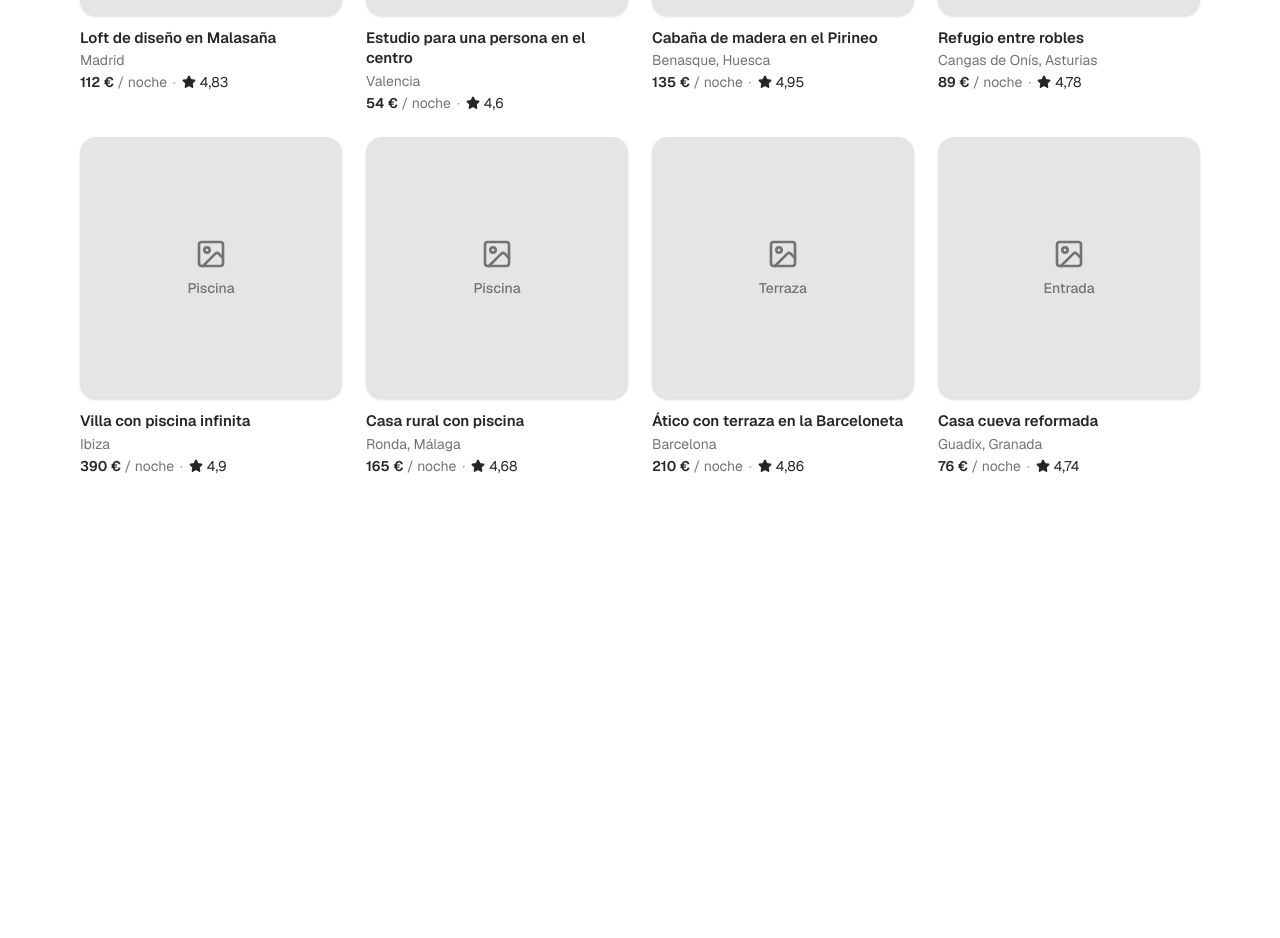
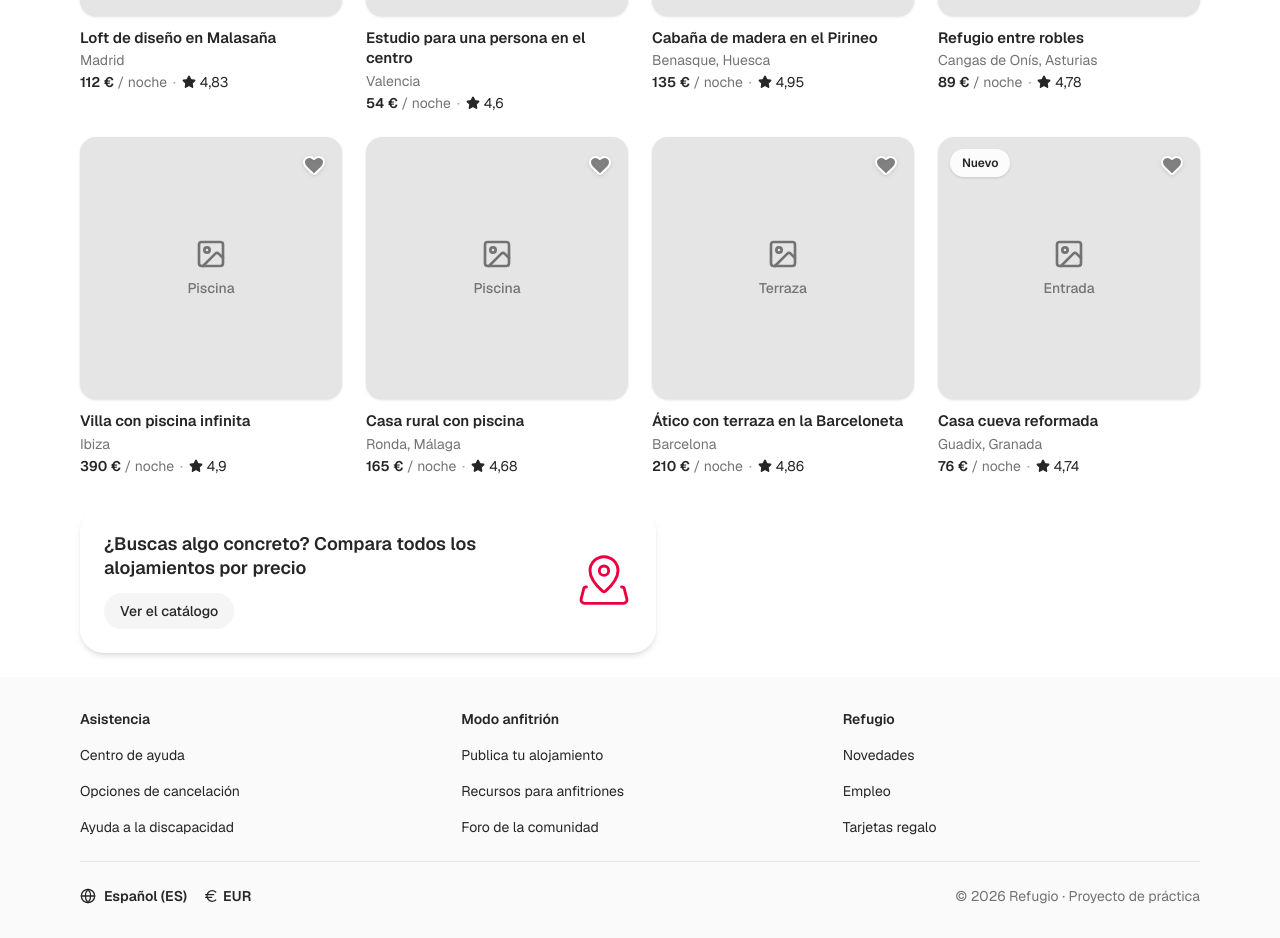
Before and after one commit to 4GeeksAcademy/airbnb-nextjs-ElennaDev, a Next.js app: page / in a window 1280 px wide. Shown: the part 860-1798 px from the top of the page. Before the commit the page ends 1360 px from the top, so only its background shows below. Built offline with nearby package versions, Linux system fonts and the light colour scheme.

Commit message:
feat: fase 7 — opcionales (badge, favorito, promo y footer)
Registro de desviaciones añadido a spec/plan.md.

Co-Authored-By: Claude Opus 5.5 <noreply@anthropic.com>

```diff
--- a/app/layout.tsx
+++ b/app/layout.tsx
@@ -1,5 +1,7 @@
 import type { Metadata } from "next";
 import { Geist } from "next/font/google";
+import Footer from "@/components/Footer";
+import { footerGroups } from "@/data/footer";
 import "./globals.css";
 
 const geistSans = Geist({
@@ -17,6 +19,7 @@ const RootLayout = ({ children }: LayoutProps<"/">) => {
     <html lang="es" className={`${geistSans.variable} h-full antialiased`}>
       <body className="flex min-h-full flex-col bg-white font-sans text-neutral-800">
         {children}
+        <Footer groups={footerGroups} />
       </body>
     </html>
   );
--- a/app/page.tsx
+++ b/app/page.tsx
@@ -1,10 +1,12 @@
 "use client";
 
+import { MapPinned } from "lucide-react";
 import { useEffect, useState } from "react";
 import CategoryBar from "@/components/CategoryBar";
 import ListingGrid from "@/components/ListingGrid";
 import LoadingIndicator from "@/components/LoadingIndicator";
 import Navbar from "@/components/Navbar";
+import PromoCard from "@/components/PromoCard";
 import SectionHeader from "@/components/SectionHeader";
 import { ALL_CATEGORY_ID, categories } from "@/data/categories";
 import { listings as mockListings } from "@/data/listings";
@@ -53,6 +55,12 @@ const HomePage = () => {
           />
           {isLoading ? <LoadingIndicator /> : <ListingGrid listings={visibleListings} />}
         </section>
+        <PromoCard
+          title="¿Buscas algo concreto? Compara todos los alojamientos por precio"
+          ctaLabel="Ver el catálogo"
+          href="/catalog"
+          icon={<MapPinned className="size-14" strokeWidth={1.25} aria-hidden="true" />}
+        />
       </main>
     </>
   );
--- /dev/null
+++ b/components/FavoriteButton.tsx
@@ -0,0 +1,34 @@
+import { Heart } from "lucide-react";
+import type { MouseEvent } from "react";
+
+interface FavoriteButtonProps {
+  isFavorite: boolean;
+  onToggle: () => void;
+}
+
+const FavoriteButton = ({ isFavorite, onToggle }: FavoriteButtonProps) => {
+  // Evita que el clic llegue al <Link> de la tarjeta y navegue al detalle (§7).
+  const handleClick = (event: MouseEvent<HTMLButtonElement>) => {
+    event.preventDefault();
+    event.stopPropagation();
+    onToggle();
+  };
+
+  return (
+    <button
+      type="button"
+      aria-label={isFavorite ? "Quitar de favoritos" : "Guardar en favoritos"}
+      aria-pressed={isFavorite}
+      onClick={handleClick}
+      className="absolute top-3 right-3 flex size-8 items-center justify-center rounded-full transition hover:scale-110 focus-visible:ring-2 focus-visible:ring-white focus-visible:outline-none"
+    >
+      <Heart
+        className={`size-6 drop-shadow ${isFavorite ? "fill-rose-600 text-rose-600" : "fill-black/40 text-white"}`}
+        strokeWidth={2}
+        aria-hidden="true"
+      />
+    </button>
+  );
+};
+
+export default FavoriteButton;
--- /dev/null
+++ b/components/Footer.tsx
@@ -0,0 +1,38 @@
+import { Euro, Globe } from "lucide-react";
+import type { FooterGroup } from "@/types/footer";
+
+interface FooterProps {
+  groups: FooterGroup[];
+}
+
+const Footer = ({ groups }: FooterProps) => {
+  return (
+    <footer className="bg-neutral-50 px-6 py-8 text-neutral-800 md:px-10 lg:px-20">
+      <div className="divide-y divide-neutral-200 md:grid md:grid-cols-3 md:gap-6 md:divide-y-0">
+        {groups.map((group) => (
+          <section key={group.title} className="py-6 first:pt-0 md:py-0">
+            <h2 className="mb-4 text-sm font-semibold">{group.title}</h2>
+            <ul className="space-y-4 text-sm">
+              {group.links.map((link) => (
+                <li key={link}>{link}</li>
+              ))}
+            </ul>
+          </section>
+        ))}
+      </div>
+      <div className="mt-6 space-y-4 border-t border-neutral-200 pt-6 text-sm md:flex md:items-center md:justify-between md:space-y-0">
+        <p className="flex items-center gap-4 font-semibold">
+          <span className="flex items-center gap-2">
+            <Globe className="size-4" aria-hidden="true" /> Español (ES)
+          </span>
+          <span className="flex items-center gap-1">
+            <Euro className="size-4" aria-hidden="true" /> EUR
+          </span>
+        </p>
+        <p className="text-neutral-500">© 2026 Refugio · Proyecto de práctica</p>
+      </div>
+    </footer>
+  );
+};
+
+export default Footer;
--- /dev/null
+++ b/components/ListingBadge.tsx
@@ -0,0 +1,13 @@
+interface ListingBadgeProps {
+  label: string;
+}
+
+const ListingBadge = ({ label }: ListingBadgeProps) => {
+  return (
+    <span className="absolute top-3 left-3 rounded-full bg-white/90 px-3 py-1.5 text-xs font-semibold text-neutral-800 shadow-sm">
+      {label}
+    </span>
+  );
+};
+
+export default ListingBadge;
--- a/components/ListingCard.tsx
+++ b/components/ListingCard.tsx
@@ -1,4 +1,9 @@
+"use client";
+
 import Link from "next/link";
+import { useState } from "react";
+import FavoriteButton from "@/components/FavoriteButton";
+import ListingBadge from "@/components/ListingBadge";
 import PhotoPlaceholder from "@/components/PhotoPlaceholder";
 import StarRating from "@/components/StarRating";
 import type { Listing } from "@/types/listing";
@@ -8,9 +13,13 @@ interface ListingCardProps {
 }
 
 const ListingCard = ({ listing }: ListingCardProps) => {
-  const { id, title, location, pricePerNight, rating, photos } = listing;
+  const { id, title, location, pricePerNight, rating, photos, badge } = listing;
+  // Estado local no compartido (excepción a T-2 aceptada en plan.md, fase 7).
+  const [isFavorite, setIsFavorite] = useState(false);
 
   return (
+    // FavoriteButton va como hermano del <Link> (no dentro) para no anidar un <button> en un <a>.
+    <div className="relative">
       <Link
         href={`/rooms/${id}`}
         className="group block rounded-2xl focus-visible:ring-2 focus-visible:ring-neutral-800 focus-visible:ring-offset-4 focus-visible:outline-none"
@@ -18,7 +27,9 @@ const ListingCard = ({ listing }: ListingCardProps) => {
         <PhotoPlaceholder
           label={photos[0]}
           className="aspect-square rounded-2xl shadow-sm transition-opacity group-hover:opacity-90"
-      />
+        >
+          {badge && <ListingBadge label={badge} />}
+        </PhotoPlaceholder>
         <div className="mt-3">
           <h3 className="line-clamp-2 text-[15px] leading-snug font-semibold text-neutral-800">
             {title}
@@ -36,6 +47,8 @@ const ListingCard = ({ listing }: ListingCardProps) => {
           </p>
         </div>
       </Link>
+      <FavoriteButton isFavorite={isFavorite} onToggle={() => setIsFavorite((value) => !value)} />
+    </div>
   );
 };
 
--- /dev/null
+++ b/components/PromoCard.tsx
@@ -0,0 +1,33 @@
+import Link from "next/link";
+import type { ReactNode } from "react";
+
+interface PromoCardProps {
+  title: string;
+  ctaLabel: string;
+  icon?: ReactNode;
+  /** Ruta interna existente. Si falta, el CTA se muestra como texto. */
+  href?: string;
+}
+
+const CTA_CLASSES =
+  "inline-flex rounded-full bg-neutral-100 px-4 py-2 text-sm font-medium text-neutral-800 transition hover:bg-neutral-200 focus-visible:ring-2 focus-visible:ring-neutral-800 focus-visible:outline-none";
+
+const PromoCard = ({ title, ctaLabel, icon, href }: PromoCardProps) => {
+  return (
+    <aside className="flex items-center justify-between gap-4 rounded-3xl bg-white p-6 shadow-md md:max-w-xl">
+      <div className="space-y-3">
+        <p className="text-lg leading-snug font-semibold text-neutral-800">{title}</p>
+        {href ? (
+          <Link href={href} className={CTA_CLASSES}>
+            {ctaLabel}
+          </Link>
+        ) : (
+          <span className={CTA_CLASSES}>{ctaLabel}</span>
+        )}
+      </div>
+      {icon && <div className="shrink-0 text-rose-600">{icon}</div>}
+    </aside>
+  );
+};
+
+export default PromoCard;
--- /dev/null
+++ b/data/footer.ts
@@ -0,0 +1,17 @@
+import type { FooterGroup } from "@/types/footer";
+
+// Enlaces como texto plano: no existen esas rutas y no se añaden páginas (CA-26.2).
+export const footerGroups: FooterGroup[] = [
+  {
+    title: "Asistencia",
+    links: ["Centro de ayuda", "Opciones de cancelación", "Ayuda a la discapacidad"],
+  },
+  {
+    title: "Modo anfitrión",
+    links: ["Publica tu alojamiento", "Recursos para anfitriones", "Foro de la comunidad"],
+  },
+  {
+    title: "Refugio",
+    links: ["Novedades", "Empleo", "Tarjetas regalo"],
+  },
+];
--- a/data/listings.ts
+++ b/data/listings.ts
@@ -32,7 +32,7 @@ export const listings: Listing[] = [
     id: "1", title: "Casa frente al mar en Tarifa", location: "Tarifa, Cádiz",
     pricePerNight: 145, rating: 4.92, reviewCount: 128, category: "beach",
     photos: FULL_GALLERY, maxGuests: 6, host: { name: "Lucía", yearsHosting: 7 },
-    amenities: [WIFI, KITCHEN, SEA_VIEW, PARKING, WASHER, AC],
+    amenities: [WIFI, KITCHEN, SEA_VIEW, PARKING, WASHER, AC], badge: "Favorito de los viajeros",
   },
   {
     id: "2", title: "Apartamento junto a la playa", location: "Sitges, Barcelona",
@@ -44,7 +44,7 @@ export const listings: Listing[] = [
     id: "3", title: "Mansión con jardín histórico", location: "Sevilla",
     pricePerNight: 620, rating: 4.97, reviewCount: 41, category: "mansions",
     photos: ["Fachada", "Jardín", "Salón", "Comedor"], maxGuests: 12, host: { name: "Carmen", yearsHosting: 11 },
-    amenities: [WIFI, KITCHEN, POOL, PARKING, AC, GYM, TV, WASHER],
+    amenities: [WIFI, KITCHEN, POOL, PARKING, AC, GYM, TV, WASHER], badge: "Favorito de los viajeros",
   },
   {
     id: "4", title: "Palacete con vistas al Retiro", location: "Madrid",
@@ -68,7 +68,7 @@ export const listings: Listing[] = [
     id: "7", title: "Cabaña de madera en el Pirineo", location: "Benasque, Huesca",
     pricePerNight: 135, rating: 4.95, reviewCount: 76, category: "cabins",
     photos: FULL_GALLERY, maxGuests: 5, host: { name: "Iker", yearsHosting: 6 },
-    amenities: [WIFI, KITCHEN, FIREPLACE, MOUNTAIN_VIEW, PARKING],
+    amenities: [WIFI, KITCHEN, FIREPLACE, MOUNTAIN_VIEW, PARKING], badge: "Nuevo",
   },
   {
     id: "8", title: "Refugio entre robles", location: "Cangas de Onís, Asturias",
@@ -98,6 +98,6 @@ export const listings: Listing[] = [
     id: "12", title: "Casa cueva reformada", location: "Guadix, Granada",
     pricePerNight: 76, rating: 4.74, reviewCount: 61, category: "trending",
     photos: ["Entrada", "Salón", "Dormitorio"], maxGuests: 4, host: { name: "Rocío", yearsHosting: 3 },
-    amenities: [WIFI, KITCHEN, PARKING, TV],
+    amenities: [WIFI, KITCHEN, PARKING, TV], badge: "Nuevo",
   },
 ];
--- a/spec/tasks.md
+++ b/spec/tasks.md
@@ -179,19 +179,19 @@ Fuentes: [`context.md`](../context.md) (`§N`), [`spec.md`](./spec.md) (`RF-xx`,
 
 ## Fase 7 — Opcionales (solo con la fase 6 cerrada)
 
-- [ ] **7.1** Añadir `badge` a 3–4 mocks.
+- [x] **7.1** Añadir `badge` a 3–4 mocks.
   **Archivo**: `data/listings.ts` · **RF**: RF-23 · **Verifica**: `tsc`.
-- [ ] **7.2** `ListingBadge` + uso en `ListingCard` (`absolute top-3 left-3`, solo si existe `badge`).
+- [x] **7.2** `ListingBadge` + uso en `ListingCard` (`absolute top-3 left-3`, solo si existe `badge`).
   **Archivo**: `components/ListingBadge.tsx`, `components/ListingCard.tsx` · **RF**: RF-23 · **Verifica**: CA-23.1 (tarjetas con y sin badge).
-- [ ] **7.3** `FavoriteButton`: icono `Heart`, `aria-label`, `preventDefault()` + `stopPropagation()`.
+- [x] **7.3** `FavoriteButton`: icono `Heart`, `aria-label`, `preventDefault()` + `stopPropagation()`.
   **Archivo**: `components/FavoriteButton.tsx` · **RF**: RF-24 · **Verifica**: `tsc`.
-- [ ] **7.4** Integrar `FavoriteButton` en `ListingCard`, con estado `isFavorite` y `'use client'`.
+- [x] **7.4** Integrar `FavoriteButton` en `ListingCard`, con estado `isFavorite` y `'use client'`.
   **Archivo**: `components/ListingCard.tsx` · **RF**: RF-24 · **Verifica**: CA-24.1 y CA-24.2 (alterna el estado y no navega); el archivo sigue ≤ ~80 líneas.
-- [ ] **7.5** `PromoCard` + uso en la Home.
+- [x] **7.5** `PromoCard` + uso en la Home.
   **Archivo**: `components/PromoCard.tsx`, `app/page.tsx` · **RF**: RF-25 · **Verifica**: CA-25.1 a 375px y 768px.
-- [ ] **7.6** `Footer`: grupos de enlaces como texto plano, idioma/moneda y copyright propio.
+- [x] **7.6** `Footer`: grupos de enlaces como texto plano, idioma/moneda y copyright propio.
   **Archivo**: `components/Footer.tsx` · **RF**: RF-26 · **Verifica**: CA-26.2 (sin `<Link>` a rutas inexistentes).
-- [ ] **7.7** Montar `Footer` en el layout raíz.
+- [x] **7.7** Montar `Footer` en el layout raíz.
   **Archivo**: `app/layout.tsx` · **RF**: RF-26 · **Verifica**: CA-26.1 en las tres rutas a 375px y 768px.
-- [ ] **7.8** Cierre de la fase 7.
+- [x] **7.8** Cierre de la fase 7.
   **Archivo**: — · **RF**: RF-23 – RF-26, RNF-05 · **Verifica**: VB; repetir las auditorías 6.4 a 6.7; commit "fase 7".
--- /dev/null
+++ b/types/footer.ts
@@ -0,0 +1,4 @@
+export interface FooterGroup {
+  title: string;
+  links: string[];
+}
```
Also changed, not shown: spec/plan.md (+14 -0 lines). Lines whose indentation alone changed are shown as unchanged.
